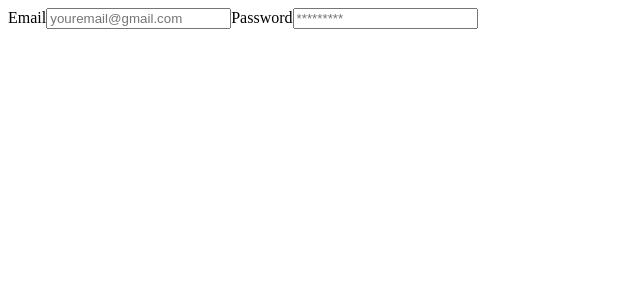
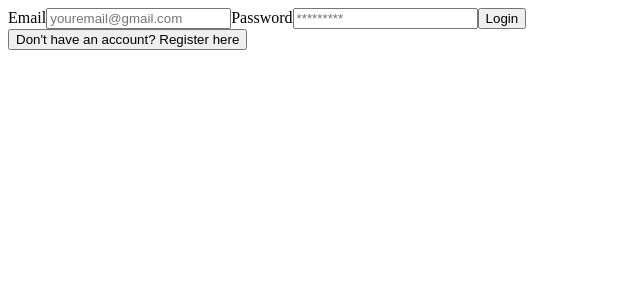
Before and after one commit to momemar/Admin-pannel, a React (Create React App) app in the folder client/: page / in a window 1280 px wide. Shown: the top 300 px of the page, without its empty margins (0-640 px from the left). Built offline with nearby package versions, Linux system fonts and the light colour scheme.

Commit message:
create a call back function to switch between login and signup page

```diff
--- a/client/src/App.js
+++ b/client/src/App.js
@@ -1,12 +1,18 @@
-import React from 'react';
+import React, { useState } from 'react';
 import './App.css';
 import Signup from './pages/Signup';
 import Login from './pages/Login';
 
 function App() {
+  const [currentForm, setCurrentForm] = useState('login');
+
+  const toggleForm = (forName) => {
+    setCurrentForm(forName);
+  };
+
   return (
     <div className='App'>
-      <Login />
+      {currentForm === 'login' ? <Login onFormSwitch={toggleForm} /> : <Signup onFormSwitch={toggleForm} />}
     </div>
   );
 }
--- a/client/src/pages/Login.jsx
+++ b/client/src/pages/Login.jsx
@@ -1,13 +1,30 @@
-import React from 'react';
+import React, { useState } from 'react';
 
-const Login = () => {
+const Login = (props) => {
+  const [email, setEmail] = useState('');
+  const [password, setPassword] = useState('');
+
+
+  const hanleSubmit = (e) => {
+    e.preventDefault();
+    console.log('email: ', email);
+  };
+
+
+
   return (
-    <form>
-    <label htmlFor="email">Email</label>
-    <input type="email" placeholder="youremail@gmail.com" id="email" name="email" />
-    <label htmlFor="password">Password</label>
-    <input type="password" placeholder="*********" id="password" name="password" />
-  </form>
+    <>
+      <form onSubmit={hanleSubmit} >
+        <label htmlFor="email">Email</label>
+        <input value={email} onChange={(e) => setEmail(e.target.value)} type="email" placeholder="youremail@gmail.com" id="email" name="email" />
+        <label htmlFor="password">Password</label>
+        <input value={password} onChange={(e) => setPassword(e.target.value)} type="password" placeholder="*********" id="password" name="password" />
+        <button type="submit">Login</button>
+      </form>
+      <button onClick={() => props.onFormSwitch('Signup')}>Don't have an account? Register here</button>
+
+    </>
+
   );
 };
 
--- a/client/src/pages/Signup.jsx
+++ b/client/src/pages/Signup.jsx
@@ -1,11 +1,28 @@
-import React from 'react';
+import React, { useState } from 'react';
 
-const Signup = () => {
+const Signup = (props) => {
+  const [email, setEmail] = useState('');
+  const [password, setPassword] = useState('');
+  const [name, setName] = useState('');
+  const hanleSubmit = (e) => {
+    e.preventDefault();
+    console.log('email: ', email);
+  };
+
   return (
-    <div>
-      <h1>Signup Page</h1>
-      {/* Add your signup form here */}
-    </div>
+    <>
+      <form onSubmit={hanleSubmit} >
+        <label htmlFor='name' >Full Name</label>
+        <input value={name} onChange={(e) => setName(e.target.value)} type="text" placeholder="full name" id="name" name="name" />
+        <label htmlFor="email">Email</label>
+        <input value={email} onChange={(e) => setEmail(e.target.value)} type="email" placeholder="youremail@gmail.com" id="email" name="email" />
+        <label htmlFor="password">Password</label>
+        <input value={password} onChange={(e) => setPassword(e.target.value)} type="password" placeholder="*********" id="password" name="password" />
+        <button type="submit">Login</button>
+      </form>
+      <button onClick={() => props.onFormSwitch('login')}>Already have an account? Login here</button>
+
+    </>
   );
 };
 
```
